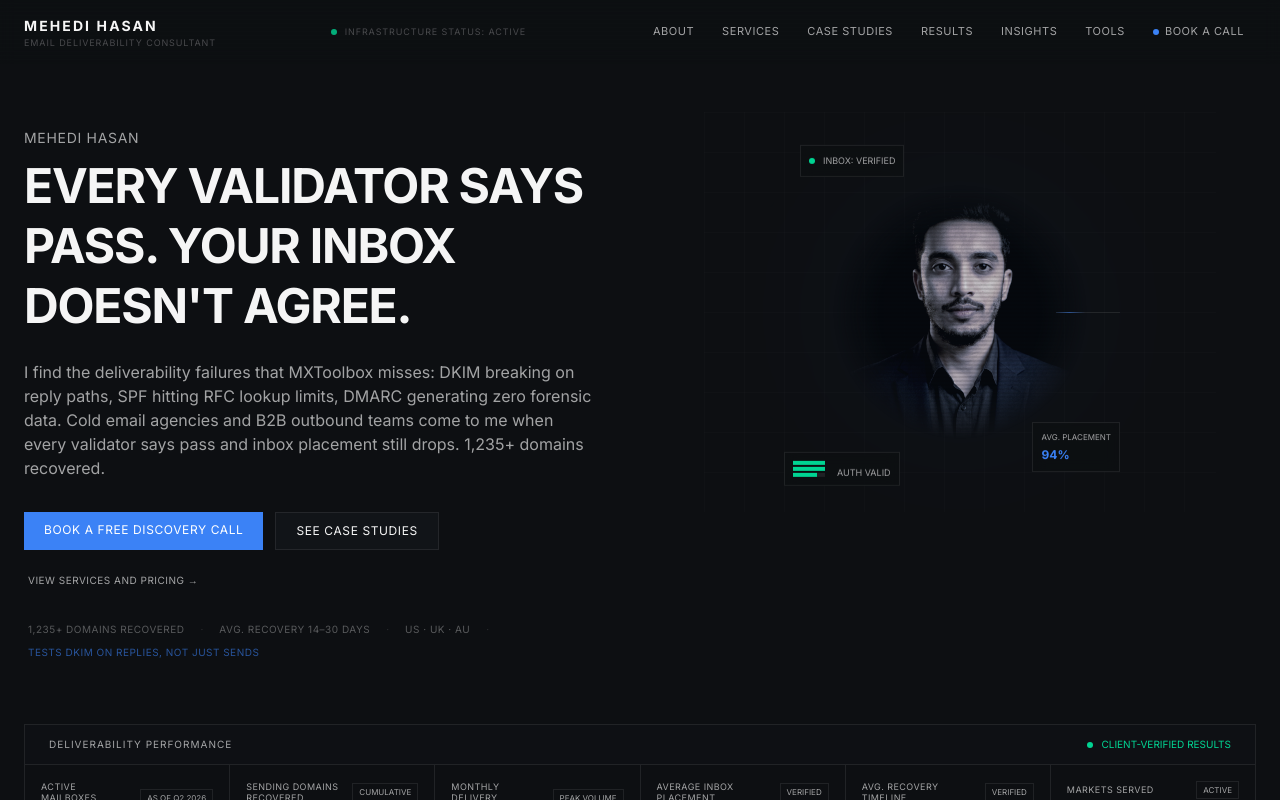
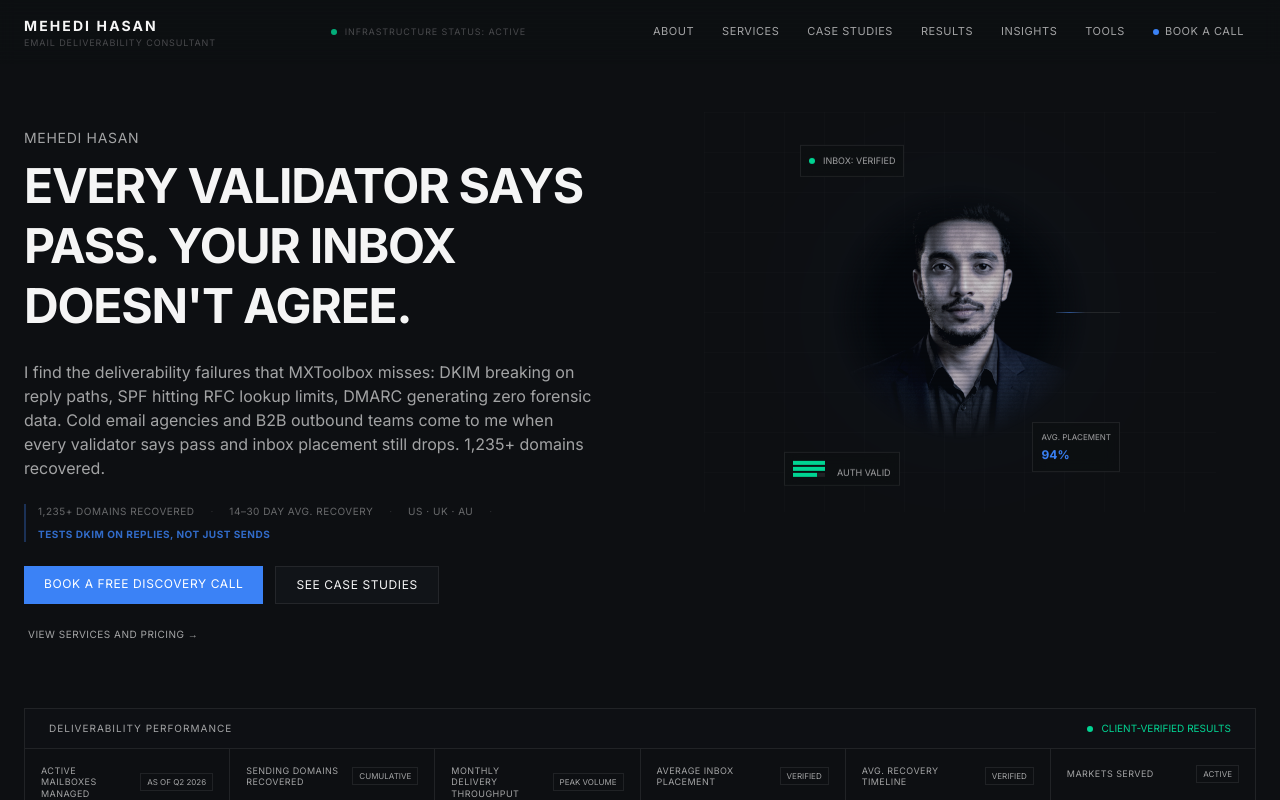
Before and after one commit to mehedi-active24/mehedi-infrastructure-system, a Next.js app: page / in a window 1280 px wide. Shown: the top 800 px of the page. Built offline with nearby package versions, Linux system fonts and the light colour scheme.

Commit message:
fix(hero): move evidence bar above CTAs — claim → evidence → ask
Follows Linear/Stripe/Kalungi pattern. Proof was below the ask, meaning
buyers were seeing the CTA before seeing any reason to click it.

```diff
--- a/src/components/HeroCommandCenter.tsx
+++ b/src/components/HeroCommandCenter.tsx
@@ -26,7 +26,26 @@ export default function HeroCommandCenter() {
               {personal.subtitle}
             </p>
 
-            <div className="space-y-4 pt-2">
+            {/* Evidence bar — sits between claim and ask */}
+            <div className="flex flex-wrap items-center gap-x-4 gap-y-2 border-l-2 border-accent/30 pl-3">
+              <span className="text-[10px] font-mono text-text-secondary/60 uppercase tracking-wider">
+                1,235+ domains recovered
+              </span>
+              <span className="text-text-secondary/20 text-[10px]">·</span>
+              <span className="text-[10px] font-mono text-text-secondary/60 uppercase tracking-wider">
+                14–30 day avg. recovery
+              </span>
+              <span className="text-text-secondary/20 text-[10px]">·</span>
+              <span className="text-[10px] font-mono text-text-secondary/60 uppercase tracking-wider">
+                US · UK · AU
+              </span>
+              <span className="text-text-secondary/20 text-[10px]">·</span>
+              <span className="text-[10px] font-mono text-accent/80 uppercase tracking-wider font-bold">
+                Tests DKIM on replies, not just sends
+              </span>
+            </div>
+
+            <div className="space-y-4">
               <div className="flex flex-wrap gap-3">
                 <a
                   href="https://calendly.com/mehedi-active24"
@@ -51,25 +70,6 @@ export default function HeroCommandCenter() {
                   View services and pricing →
                 </Link>
               </div>
-            </div>
-
-            {/* Above-fold proof bar */}
-            <div className="flex flex-wrap items-center gap-x-4 gap-y-2 pt-2 pl-1">
-              <span className="text-[10px] font-mono text-text-secondary/50 uppercase tracking-wider">
-                1,235+ domains recovered
-              </span>
-              <span className="text-text-secondary/20 text-[10px]">·</span>
-              <span className="text-[10px] font-mono text-text-secondary/50 uppercase tracking-wider">
-                Avg. recovery 14–30 days
-              </span>
-              <span className="text-text-secondary/20 text-[10px]">·</span>
-              <span className="text-[10px] font-mono text-text-secondary/50 uppercase tracking-wider">
-                US · UK · AU
-              </span>
-              <span className="text-text-secondary/20 text-[10px]">·</span>
-              <span className="text-[10px] font-mono text-accent/60 uppercase tracking-wider">
-                Tests DKIM on replies, not just sends
-              </span>
             </div>
           </div>
 
```
